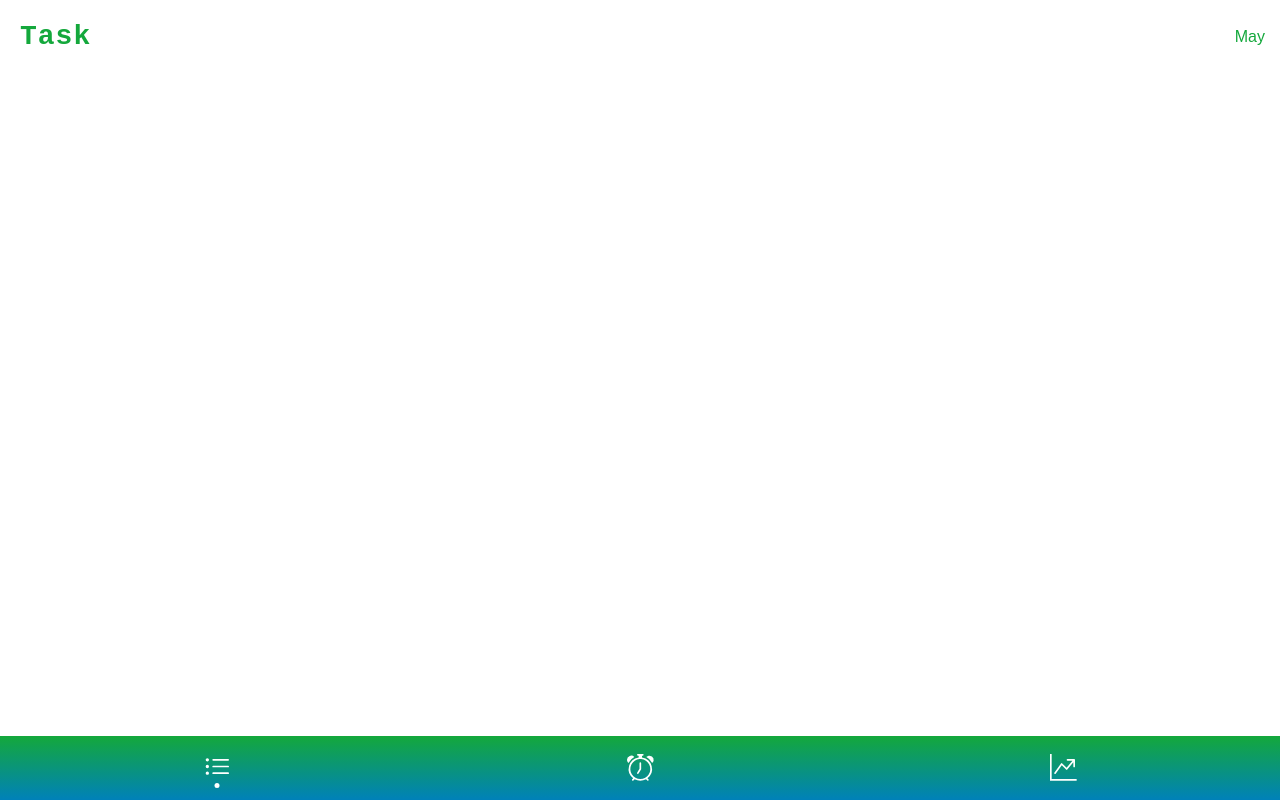
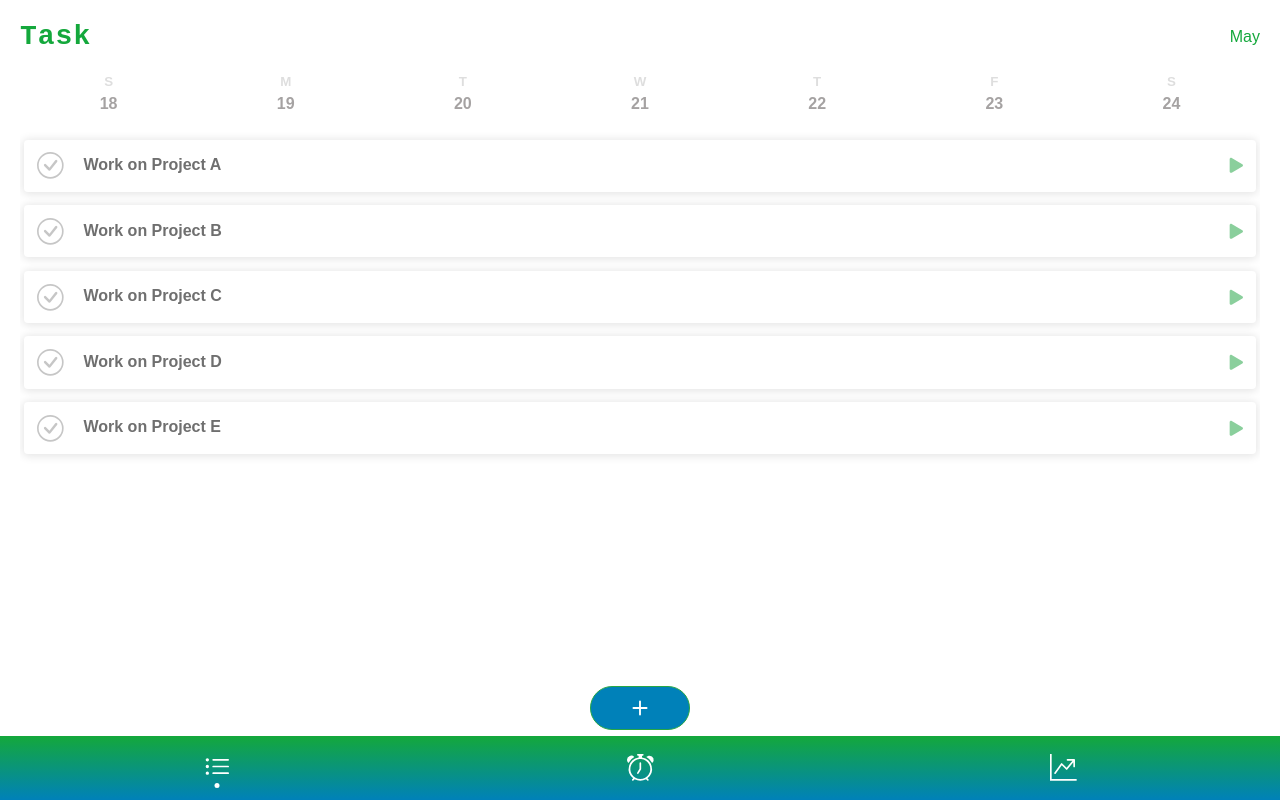
Before and after one commit to kuikui22/pomodoro_G00, a Vue app: page /#/taskList in a window 1280 px wide. Built offline with nearby package versions, Linux system fonts and the light colour scheme.

Commit message:
新增 任務頁面版面

```diff
--- a/src/assets/stylesheets/_variables.scss
+++ b/src/assets/stylesheets/_variables.scss
@@ -1,6 +1,7 @@
 $font-family: "Meiryo UI", "MS UI Gothic", "Hiragino Kaku Gothic Pro", Osaka, "MS PGothic", sans-serif;
 $title-font: monospace, sans-serif;
 $body-bg-color: #fff;
-
+$main-bg-color: #0081b9;
+$main-bg-img:  linear-gradient(0deg, rgba(255, 255, 255, 0) 0%, #14a83b 100%);
 $max-zIndex: 9999;
 $titleColor: rgba(20,168,60,1.00);
--- a/src/components/footer.vue
+++ b/src/components/footer.vue
@@ -26,8 +26,8 @@ export default {
         width: 100%;
         padding: 12px 5px;
         color: #fff;
-        background-color: rgba(0,129,185,1.00);
-        background-image: linear-gradient(0deg,rgba(255,255,255,0.00) 0%,rgba(20,168,59,1.00) 100%);
+        background-color: $main-bg-color;
+        background-image: $main-bg-img;
 
         span {
             display: inline-block;
--- a/src/components/main.vue
+++ b/src/components/main.vue
@@ -7,7 +7,7 @@
     main {
         width: 100%;
         height: 100vh;
-        padding: 20px 20px 40px 20px;
+        padding: 20px 20px 60px 20px;
         overflow-x: hidden;
         overflow-y: auto;
     }
--- a/src/pages/taskList.vue
+++ b/src/pages/taskList.vue
@@ -1,9 +1,31 @@
 <template>
-    <div>
+    <div id="main" class="w-100">
         <section>
             <h3>{{ title }}</h3>
             <span>{{ month }}</span>
         </section>
+        <div class="main-nav">
+            <b-nav fill  align="center">
+                <b-nav-item v-for="(item, key) in monthList" :key="key">
+                    <span class="title-week">{{ item.week }}</span>
+                    <span class="title-date">{{ item.date }}</span>
+                </b-nav-item>
+            </b-nav>
+        </div>
+        <div>
+            <div class="card" v-for="(item, key) in taskList" :key="key">
+                <div class="card-body">
+                    <b-icon-check-circle></b-icon-check-circle>
+                    <span>{{ item.name }}</span>
+                    <span class="arrow-btn">
+                        <b-icon-play-fill></b-icon-play-fill>
+                    </span>
+                </div>
+            </div>
+        </div>
+        <button class="btn btn-success add-btn">
+            <b-icon-plus></b-icon-plus>
+        </button>
     </div>
 </template>
 <script>
@@ -11,19 +33,146 @@ export default {
     data() {
         return {
             title: 'Task',
-            month: 'May'
+            month: 'May',
+            monthList: [],
+            taskList: []
         }
+    },
+    methods: {
+        getMonth() {
+            this.monthList = [
+                { week: 'S', date:'18' },
+                { week: 'M', date:'19' },
+                { week: 'T', date:'20' },
+                { week: 'W', date:'21' },
+                { week: 'T', date:'22' },
+                { week: 'F', date:'23' },
+                { week: 'S', date:'24' },
+            ];
+        },
+        getTask() {
+            this.taskList = [
+                { finish: true, name: 'Work on Project A' },
+                { finish: false, name: 'Work on Project B' },
+                { finish: false, name: 'Work on Project C' },
+                { finish: false, name: 'Work on Project D' },
+                { finish: false, name: 'Work on Project E' },
+            ];
+        }
+    },
+    created() {
+        this.getMonth();
+        this.getTask();
     }
 }
 </script>
 <style lang="scss" scoped>
 @import '@/assets/stylesheets/styles.scss';
+    #main {
+        overflow-x: hidden;
+        overflow-y: auto;
+        height: 100vh;
+    }
     section {
+        position: relative;
+
         span {
             position: absolute;
-            right: 15px;
-            top: 25px;
+            right: 0;
+            top: 5px;
             color: $titleColor;
         }
     }
+    .main-nav {
+        overflow-x: auto;
+        overflow-y: hidden;
+        padding-top: 10px ;
+        padding-bottom: 20px ;
+
+        ul {
+            width: 100%;
+        }
+        li {
+
+            a {
+                padding: 0;
+            }
+            span {
+                display: block;
+            }
+            .active {
+                .title-date {
+                    color: $titleColor;
+                }
+                .title-date::after {
+                    @include border-radius(50%);
+
+                    content: '';
+                    position: absolute;
+                    bottom: 0;
+                    left: 50%;
+                    transform: translateX(-50%);
+                    width: 5px;
+                    height: 5px;
+                    background: $titleColor;
+                }
+            }
+        }
+    }
+    .title-week {
+        color: #DEDEDE;
+        font-size: 10pt;
+        font-weight: bolder;
+    }
+    .title-date {
+        color: #A5A2A2;
+        font-size: 12pt;
+        font-weight: bolder;
+        padding-bottom: 4px;
+        position: relative;
+    }
+    .card {
+        margin: 0pt 3pt 10pt 3pt;
+        border: 0;
+        box-shadow: 0rem 0.05rem 0.5rem 0.1rem rgba(0, 0, 0, 0.10);
+    }
+    .card-body {
+        padding: .8rem;
+        text-align: left;
+        font-size: 12pt;
+        font-weight: bolder;
+
+        svg {
+            display: inline-block;
+            font-size: 20pt;
+            color: #7C7C7C6F;
+            vertical-align: middle;
+        }
+        span {
+            display: inline-block;
+            color: #6F6F6F;
+            padding-left: 20px;
+        }
+
+    }
+    .add-btn {
+        @include border-radius(50pt);
+
+        position: absolute;
+        bottom: 70px;
+        left: 50%;
+        width: 75pt;
+        transform: translateX(-50%);
+        font-size: 18pt;
+        line-height: 18pt;
+        background-color: $main-bg-color;
+    }
+    .arrow-btn {
+        position: absolute;
+        right: 5pt;
+
+        svg {
+            color: #8acf9c;
+        }
+    }
 </style>
```
